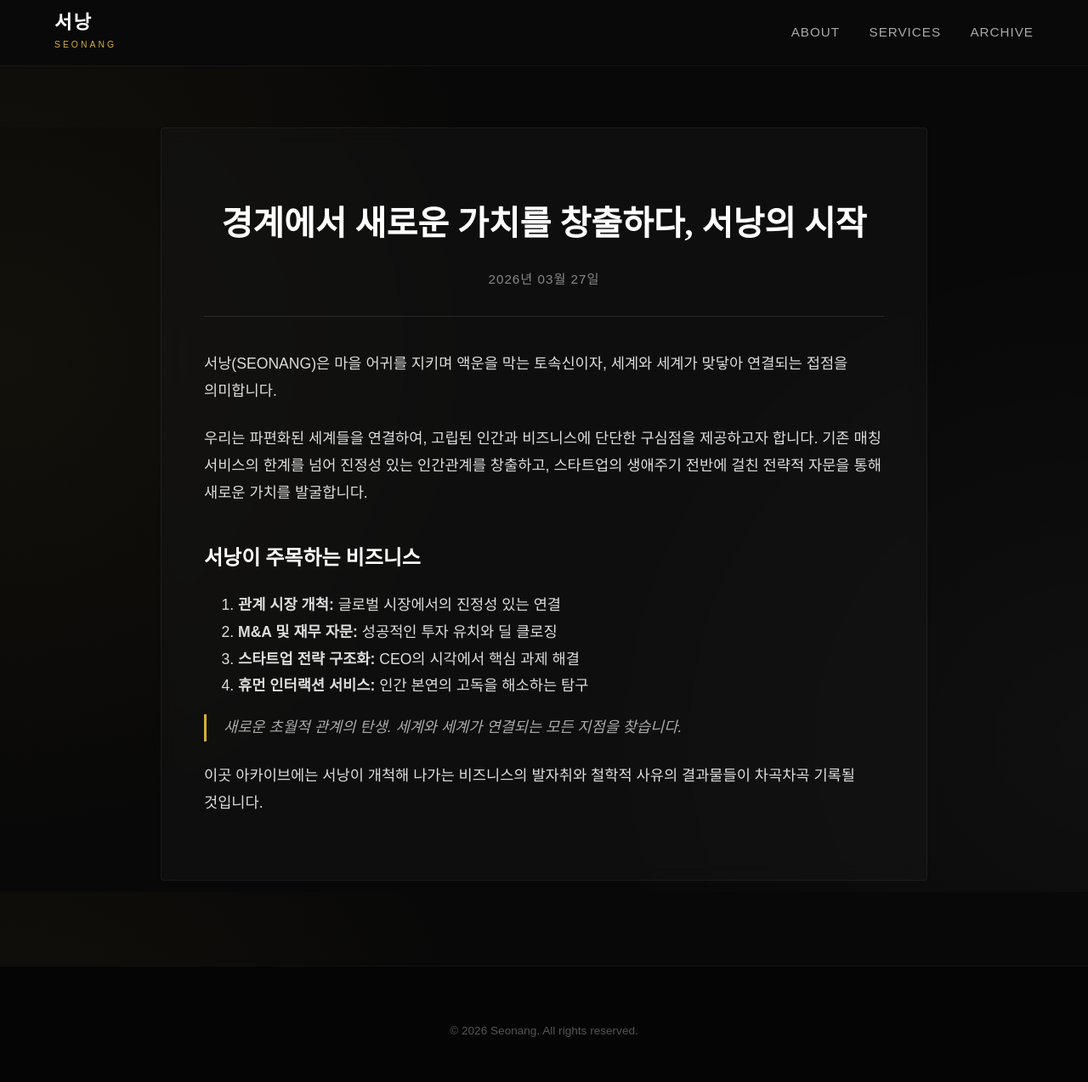
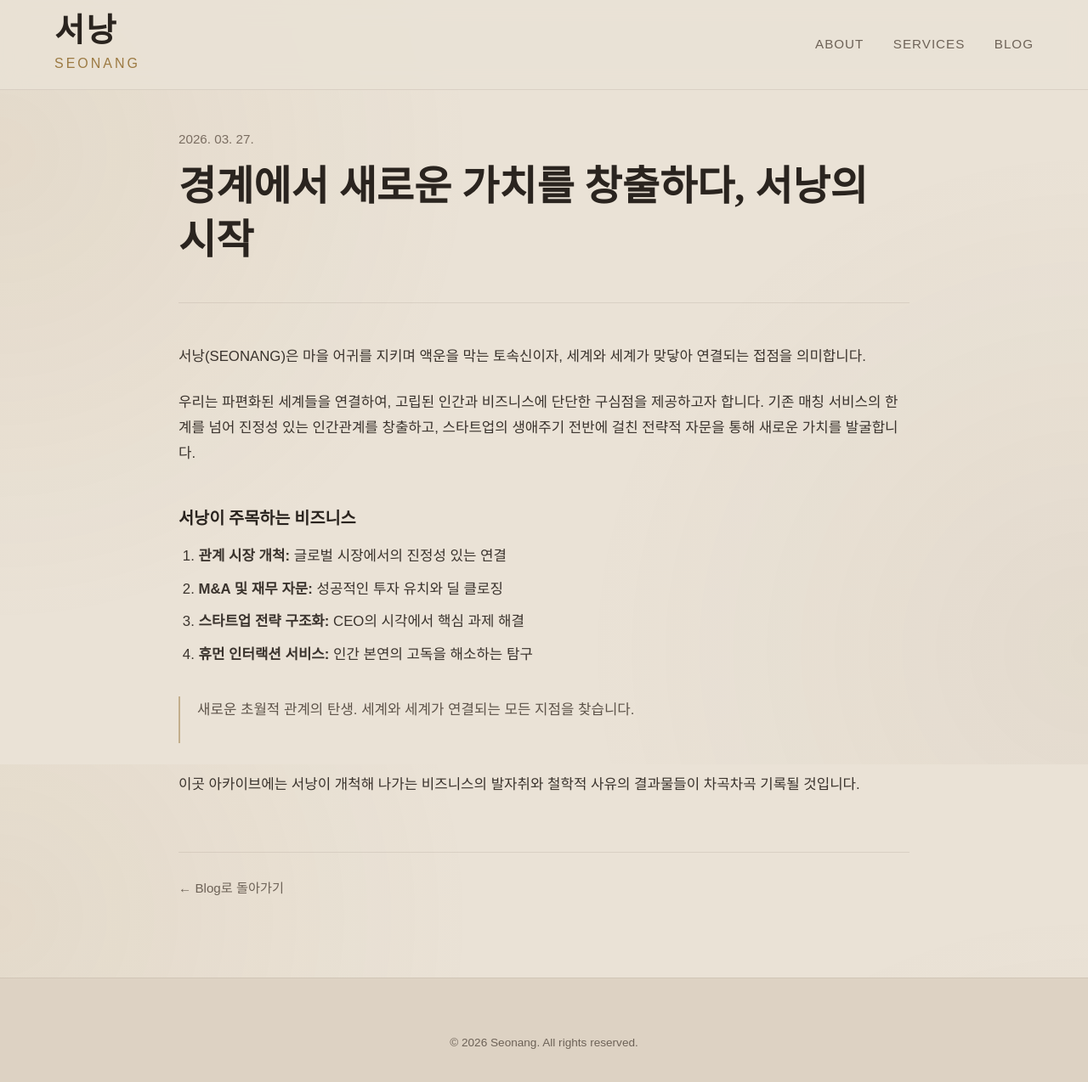
Before and after one commit to seonang/seonang.github.io, a Jekyll site: the page built from _posts/2026-03-27-first-record.md, in a window 1280 px wide and 1304 px high. Shown: the top 1274 px of the window at 85% size. Built offline with Jekyll 4.4.1, drawn with Linux system fonts in a browser that asks for light colours; some web fonts are replaced.

Commit message:
Update post.html

```diff
--- a/_layouts/post.html
+++ b/_layouts/post.html
@@ -6,94 +6,262 @@ layout: null
 <head>
     <meta charset="UTF-8">
     <meta name="viewport" content="width=device-width, initial-scale=1.0">
-    <title>{{ page.title }} - 서낭(SEONANG)</title>
+    <title>{{ page.title }} - 서낭</title>
     <style>
-        /* 웹 폰트 로드 */
         @import url('https://fonts.googleapis.com/css2?family=Noto+Serif+KR:wght@300;400;600&display=swap');
         @import url('https://cdn.jsdelivr.net/gh/orioncactus/pretendard/dist/web/static/pretendard.css');
 
-        /* 글로벌 디자인 유지 (메인과 동일한 배경 및 폰트) */
+        html { scroll-behavior: smooth; }
+
         body, html {
-            margin: 0; padding: 0;
-            background-color: #080808;
+            margin: 0;
+            padding: 0;
+            background-color: #EAE2D6;
             background-image:
-                radial-gradient(circle at 0% 30%, rgba(212, 175, 55, 0.05) 0%, transparent 40%),
-                radial-gradient(circle at 100% 80%, rgba(255, 255, 255, 0.03) 0%, transparent 40%);
+                radial-gradient(circle at 0% 20%, rgba(156, 122, 66, 0.08) 0%, transparent 38%),
+                radial-gradient(circle at 100% 85%, rgba(120, 102, 76, 0.06) 0%, transparent 40%);
             background-attachment: fixed;
-            color: #F5F5F5; font-family: 'Pretendard', sans-serif; line-height: 1.8;
+            color: #2F2923;
+            font-family: 'Pretendard', sans-serif;
+            line-height: 1.8;
+            overflow-x: hidden;
         }
 
-        h1, h2, h3, h4, h5, h6, .serif { font-family: 'Noto Serif KR', serif; font-weight: 600; }
-
-        /* 네비게이션 바 (메인 페이지로 돌아가는 절대 경로 '/' 추가) */
-        nav { position: fixed; top: 0; width: 100%; padding: 15px 0; background: rgba(10,10,10,0.85); backdrop-filter: blur(15px); z-index: 1000; display: flex; justify-content: space-between; align-items: center; border-bottom: 1px solid rgba(255,255,255,0.05); }
-        .nav-logo { display: flex; flex-direction: column; text-decoration: none; margin-left: 5%; }
-        .nav-logo .serif { font-size: 1.4rem; color: #fff; letter-spacing: 2px; line-height: 1.1; }
-        .nav-logo .logo-eng { font-size: 0.65rem; color: #d4af37; font-family: 'Pretendard', sans-serif; letter-spacing: 3px; margin-top: 4px; font-weight: 300; }
-
-        .nav-links { margin-right: 5%; }
-        .nav-links a { color: #aaaaaa; text-decoration: none; margin-left: 30px; font-size: 0.95rem; text-transform: uppercase; letter-spacing: 1px; transition: color 0.3s; }
-        .nav-links a:hover { color: #ffffff; }
-
-        /* 포스트 컨테이너 (글래스모피즘 적용) */
-        .post-container {
-            max-width: 800px;
-            margin: 150px auto 100px; /* 네비게이션 바에 가려지지 않도록 상단 여백 확보 */
-            padding: 50px;
-            background: rgba(26, 26, 26, 0.4);
-            backdrop-filter: blur(10px);
-            border: 1px solid rgba(255,255,255,0.05);
-            border-radius: 4px;
+        h1, h2, h3, h4, .serif {
+            font-family: 'Noto Serif KR', serif;
+            font-weight: 600;
         }
 
-        /* 포스트 헤더 (제목 및 날짜) */
-        .post-header { border-bottom: 1px solid rgba(255,255,255,0.1); padding-bottom: 30px; margin-bottom: 40px; text-align: center; }
-        .post-title { font-size: 2.5rem; color: #ffffff; margin-bottom: 15px; word-break: keep-all; }
-        .post-meta { color: #888888; font-size: 0.95rem; font-weight: 300; letter-spacing: 1px; font-family: 'Pretendard', sans-serif; }
-
-        /* 본문 마크다운 자동 스타일링 */
-        .post-content { font-size: 1.1rem; color: #dddddd; font-weight: 300; }
-        .post-content h2 { font-size: 1.8rem; color: #d4af37; margin-top: 50px; margin-bottom: 20px; } /* 중제목은 골드 포인트 */
-        .post-content h3 { font-size: 1.5rem; color: #ffffff; margin-top: 40px; margin-bottom: 15px; }
-        .post-content p { margin-bottom: 25px; word-break: keep-all; }
-        .post-content a { color: #d4af37; text-decoration: none; border-bottom: 1px solid transparent; transition: border-color 0.3s; }
-        .post-content a:hover { border-color: #d4af37; }
-        .post-content blockquote { border-left: 3px solid #d4af37; padding-left: 20px; margin-left: 0; color: #aaaaaa; font-style: italic; }
-        .post-content img { max-width: 100%; height: auto; border-radius: 4px; margin: 30px 0; }
-
-        /* 모바일 최적화 */
-        @media (max-width: 768px) {
-            .post-container { margin: 120px 20px 50px; padding: 30px 20px; }
-            .post-title { font-size: 1.8rem; }
+        nav {
+            position: fixed;
+            top: 0;
+            width: 100%;
+            padding: 15px 0;
+            background: rgba(234, 226, 214, 0.82);
+            backdrop-filter: blur(14px);
+            z-index: 1000;
+            display: flex;
+            justify-content: space-between;
+            align-items: center;
+            border-bottom: 1px solid rgba(70, 55, 38, 0.10);
         }
 
-        /* Footer */
-        footer { background-color: #050505; border-top: 1px solid #111; padding: 50px 5%; text-align: center; color: #555; font-size: 0.85rem; font-weight: 300; }
+        .nav-logo {
+            display: flex;
+            flex-direction: column;
+            text-decoration: none;
+            margin-left: 5%;
+        }
+
+        .nav-logo .serif {
+            font-size: 2.4rem;
+            color: #2A241F;
+            letter-spacing: 2px;
+            line-height: 1.1;
+        }
+
+        .nav-logo .logo-eng {
+            font-size: 1rem;
+            color: #9C7A42;
+            font-family: 'Pretendard', sans-serif;
+            letter-spacing: 3px;
+            margin-top: 4px;
+            font-weight: 300;
+        }
+
+        .nav-links {
+            margin-right: 5%;
+        }
+
+        .nav-links a {
+            color: #6D6257;
+            text-decoration: none;
+            margin-left: 30px;
+            font-size: 0.95rem;
+            text-transform: uppercase;
+            letter-spacing: 1px;
+            transition: color 0.3s;
+        }
+
+        .nav-links a:hover {
+            color: #2A241F;
+        }
+
+        .post-wrap {
+            max-width: 860px;
+            margin: 0 auto;
+            padding: 150px 5% 90px;
+        }
+
+        .post-header {
+            margin-bottom: 48px;
+            padding-bottom: 28px;
+            border-bottom: 1px solid rgba(70, 55, 38, 0.10);
+        }
+
+        .post-date {
+            color: #7A6D61;
+            font-size: 0.95rem;
+            font-weight: 300;
+            margin-bottom: 12px;
+        }
+
+        .post-title {
+            font-size: 3rem;
+            line-height: 1.3;
+            margin: 0 0 14px 0;
+            color: #2A241F;
+            word-break: keep-all;
+        }
+
+        .post-subtitle {
+            color: #6D6257;
+            font-size: 1.05rem;
+            font-weight: 300;
+            margin: 0;
+        }
+
+        .post-content {
+            font-size: 1.05rem;
+            color: #3A332D;
+        }
+
+        .post-content p {
+            margin: 0 0 1.4em 0;
+        }
+
+        .post-content h2,
+        .post-content h3,
+        .post-content h4 {
+            color: #2A241F;
+            margin-top: 2.4em;
+            margin-bottom: 0.8em;
+            line-height: 1.4;
+        }
+
+        .post-content ul,
+        .post-content ol {
+            margin: 0 0 1.4em 1.4em;
+            padding: 0;
+        }
+
+        .post-content li {
+            margin-bottom: 0.5em;
+        }
+
+        .post-content blockquote {
+            margin: 2em 0;
+            padding: 1px 0 1px 20px;
+            border-left: 2px solid rgba(156, 122, 66, 0.5);
+            color: #5E544A;
+        }
+
+        .post-content a {
+            color: #8A6737;
+            text-decoration: none;
+            border-bottom: 1px solid rgba(138, 103, 55, 0.25);
+        }
+
+        .post-content a:hover {
+            color: #6F512A;
+            border-bottom-color: rgba(111, 81, 42, 0.45);
+        }
+
+        .post-content img {
+            max-width: 100%;
+            height: auto;
+            display: block;
+            margin: 2em auto;
+        }
+
+        .post-content hr {
+            border: 0;
+            border-top: 1px solid rgba(70, 55, 38, 0.10);
+            margin: 2.5em 0;
+        }
+
+        .post-bottom-nav {
+            margin-top: 64px;
+            padding-top: 28px;
+            border-top: 1px solid rgba(70, 55, 38, 0.10);
+        }
+
+        .back-to-blog {
+            display: inline-block;
+            color: #6D6257;
+            text-decoration: none;
+            font-size: 0.95rem;
+        }
+
+        .back-to-blog:hover {
+            color: #2A241F;
+        }
+
+        footer {
+            background-color: #DDD2C3;
+            border-top: 1px solid rgba(70, 55, 38, 0.08);
+            padding: 50px 5%;
+            text-align: center;
+            color: #6D6257;
+            font-size: 0.85rem;
+            font-weight: 300;
+        }
+
+        @media (max-width: 768px) {
+            .nav-logo .serif {
+                font-size: 2rem;
+            }
+
+            .nav-links a {
+                margin-left: 18px;
+                font-size: 0.88rem;
+            }
+
+            .post-wrap {
+                padding-top: 130px;
+                padding-bottom: 70px;
+            }
+
+            .post-title {
+                font-size: 2.2rem;
+            }
+
+            .post-content {
+                font-size: 1rem;
+            }
+        }
     </style>
 </head>
 <body>
 
     <nav>
-        <a href="/" class="nav-logo">
+        <a href="{{ '/' | relative_url }}" class="nav-logo">
             <span class="serif">서낭</span>
             <span class="logo-eng">SEONANG</span>
         </a>
         <div class="nav-links">
-            <a href="/#about">About</a>
-            <a href="/#services">Services</a>
-            <a href="/#archive">Archive</a>
+            <a href="{{ '/#about' | relative_url }}">About</a>
+            <a href="{{ '/#services' | relative_url }}">Services</a>
+            <a href="{{ '/blog' | relative_url }}">Blog</a>
         </div>
     </nav>
 
-    <main class="post-container">
+    <main class="post-wrap">
         <header class="post-header">
+            <div class="post-date">{{ page.date | date: "%Y. %m. %d." }}</div>
             <h1 class="post-title serif">{{ page.title }}</h1>
-            <div class="post-meta">{{ page.date | date: "%Y년 %m월 %d일" }}</div>
+            {% if page.description %}
+            <p class="post-subtitle">{{ page.description }}</p>
+            {% endif %}
         </header>
 
         <article class="post-content">
             {{ content }}
         </article>
+
+        <div class="post-bottom-nav">
+            <a class="back-to-blog" href="{{ '/blog' | relative_url }}">← Blog로 돌아가기</a>
+        </div>
     </main>
 
     <footer>
```
